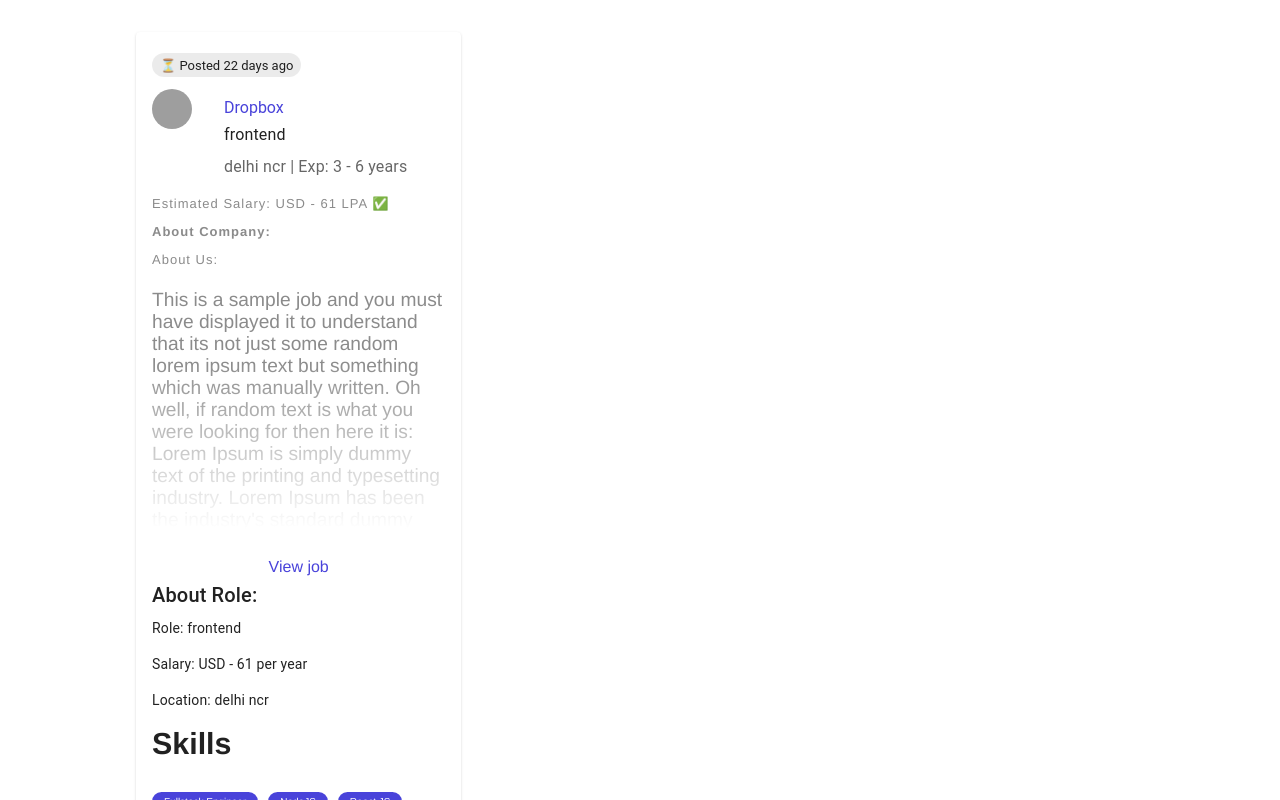
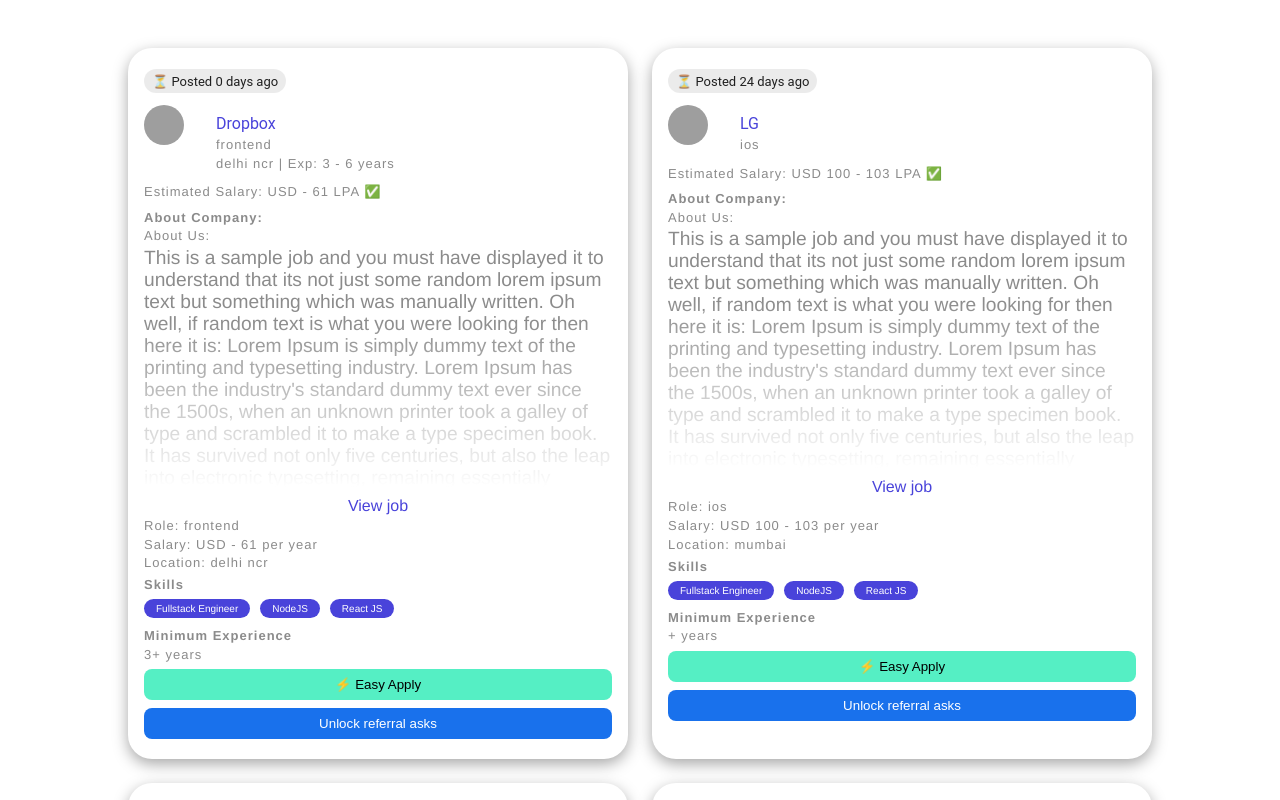
Before and after one commit to Subhash703/weekday-assignment, a React (Create React App) app: page / in a window 1280 px wide. Shown: the top 800 px of the page. Built offline with nearby package versions, Linux system fonts and the light colour scheme; grey boxes are pictures that could not be loaded.

Commit message:
integrate redux and fix ui issues

```diff
--- a/src/App.css
+++ b/src/App.css
@@ -1,3 +1,8 @@
+* {
+  margin: 0;
+  padding: 0;
+}
+
 body {
   min-height: 100vh;
   padding: 2rem;
@@ -16,15 +21,7 @@
   font-size: 56px;
 }
 
-.card-wrapper {
-  transition: all 0.5s;
-}
-
-.card-wrapper:hover {
-  transform: scale(1.02);
-}
-
-.fade-text {
+.faded-text {
   max-height: 240px;
   font-size: 1.2rem;
   color: #8b8b8b;
@@ -40,29 +37,71 @@
   padding: 4px 12px;
 }
 
-.custom-header-v3 {
+.custom-text {
   font-size: 13px;
-  font-weight: 600;
   letter-spacing: 1px;
+  line-height: 1.2;
   margin-bottom: 3px;
   color: #8b8b8b;
 }
+.header-v3 {
+  font-weight: 600;
+}
 
-.custom-header-v2 {
-  font-size: 13px;
+.header-v6 {
+  font-weight: 600;
+  margin: 0.4rem 0;
+}
+
+.header-v2 {
   font-weight: 400;
   letter-spacing: 1px;
-  line-height: 1.5;
-  color: #8b8b8b;
 }
 
-.primary-button {
+.button {
   cursor: pointer;
   border-radius: 8px;
   width: 100%;
   border: none;
-  background: #55efc4;
   color: rgb(0, 0, 0);
   font-weight: 500;
   padding: 8px 18px;
+  margin: 4px 0;
 }
+
+.button.flex-content {
+  display: flex;
+  justify-content: center;
+  align-items: center;
+}
+
+.primary-btn {
+  background: #55efc4;
+}
+
+.secondary-btn {
+  background: #1971ec;
+  color: #FFFFFF;
+}
+
+.grid-container {
+  width: 100%;
+  display: grid;
+  grid-gap: 24px;
+  grid-template-columns: repeat(auto-fill, minmax(360px, 1fr));
+  padding: 1rem 1em;
+}
+.grid-item {
+  border-radius: 24px;
+  display: flex;
+  flex-direction: column;
+  /* justify-content: space-between; */
+  flex: 1;
+  padding: 1rem;
+  transition: all 0.5s;
+  box-shadow: rgba(0, 0, 0, 0.35) 0px 5px 15px;
+}
+
+.grid-item:hover {
+  transform: scale(1.02);
+}
--- /dev/null
+++ b/src/components/CustomButton.tsx
@@ -0,0 +1,25 @@
+import React from 'react'
+import PropTypes from 'prop-types'
+
+interface CustomButtonProps {
+    title: string;
+    showIcons? : boolean;
+    icons?: string[];
+    onClickAction?: () => void;
+}
+
+const CustomButton: React.FC<CustomButtonProps> = ({title, showIcons = true, icons, onClickAction}) => {
+    const imageIcon = (icon: string) => {
+        return (
+            <img src={icon} alt={icon} style={{height: '14px', width: '14px', objectFit: 'cover'}} />
+        )
+    }
+    return (
+        <button className='button secondary-btn flex-content' onClick={onClickAction}>
+            {icons && icons.map(icon => imageIcon(icon))}
+            {title}
+        </button>
+    )
+}
+
+export default CustomButton
--- a/src/components/FadedText.tsx
+++ b/src/components/FadedText.tsx
@@ -3,7 +3,7 @@
 const FadedText: React.FC<{text: string, redirectUri: string}> = ({text, redirectUri}) => {
   return (
     <>
-        <p className="fade-text">{text}</p>
+        <p className="faded-text">{text}</p>
         <div style={{textAlign: 'center'}}>
         <a href={redirectUri} target="_blank" >View job</a>
         </div>
--- a/src/components/JobCard.tsx
+++ b/src/components/JobCard.tsx
@@ -1,6 +1,7 @@
 import { Box, Card, CardContent, Chip, Avatar, Typography } from '@mui/material';
 import React from 'react'
 import { Job } from '../redux/types';
+import CustomButton from './CustomButton';
 import CustomChip from './CustomChip';
 import FadedText from './FadedText';
 
@@ -21,9 +22,7 @@
   } = jobData;
 
   return (
-    <Box className='card-wrapper'>
-      <Card>
-        <CardContent>
+    <div className="card-content">
       <Chip size='small' label={`⏳ Posted ${Math.floor(Math.random()*100)/2} days ago`} />
       <Box style={{display: 'flex', gap: '2rem', marginTop: 10}}>
         <Box>
@@ -35,49 +34,45 @@
               {companyName}
             </a>
           </Typography>
-              <Typography variant="subtitle1" gutterBottom>
+          <p className="custom-text paragraph">
             {jobRole}
-              </Typography>
-             {minExp && maxExp && <Typography variant="body1" color="textSecondary" gutterBottom>
+          </p>
+          {minExp && maxExp && <p className="custom-text paragraph">
             {location} | Exp: {minExp} - {maxExp} years
-              </Typography>}
+          </p>}
         </Box>
       </Box>
-          <h2 className='custom-header-v2' style={{marginTop: 10}}>
+      <h2 className='custom-text header-v2' style={{marginTop: 10}}>
         Estimated Salary: {salaryCurrencyCode} {minJdSalary} - {maxJdSalary} LPA {'✅'}
       </h2>
-          <h3 className='custom-header-v3' style={{marginTop: 10}}>About Company:</h3>
-          <h2 className='custom-header-v2'>About Us:</h2>
+      <h3 className='custom-text header-v3' style={{marginTop: 10}}>About Company:</h3>
+      <h2 className='custom-text header-v2'>About Us:</h2>
       <FadedText text={jobDetailsFromCompany} redirectUri={jdLink}/>
-          <Typography variant="h6" gutterBottom>
-            About Role:
-          </Typography>
-          {jobRole && <Typography variant="body2" paragraph>
+      {jobRole && <p className="custom-text paragraph">
         Role: {jobRole}
-          </Typography>}
-          <Typography variant="body2" paragraph>
+      </p>}
+      <p className="custom-text paragraph">
         Salary: {salaryCurrencyCode} {minJdSalary} - {maxJdSalary} per year
-          </Typography>
-          {location && <Typography variant="body2" paragraph>
+      </p>
+      {location && <p className="custom-text paragraph">
         Location: {location}
-          </Typography>}
+      </p>}
 
       <div className='info-container poc-info-container'>
-            <h3 style={{marginTop: 10}}>Skills</h3>
+        <h6 className='custom-text header-v6'>Skills</h6>
         <div className="hard-lang-container" style={{ margin: '0px'}}>
           <div style={{display: 'flex', gap: 10,}}>
             <CustomChip content={'Fullstack Engineer'}/>
             <CustomChip content={'NodeJS'}/>
             <CustomChip content={'React JS'}/>
           </div>
-              <h3 className='custom-header-v3' style={{marginTop: 10}}>Minimum Experience</h3>
-              <h2 className='custom-header-v2'>{minExp}+ years</h2>
+          <h3 className='custom-text header-v3' style={{marginTop: 10}}>Minimum Experience</h3>
+          <h2 className='custom-text header-v2'>{minExp}+ years</h2>
         </div>
       </div>
-          <button className='primary-button'> ⚡ Easy Apply </button>
-        </CardContent>
-      </Card>
-    </Box>
+      <button className='button primary-btn'> ⚡ Easy Apply </button>
+      <CustomButton title='Unlock referral asks'/>
+    </div>
   );
 };
 
--- a/src/components/JobList.tsx
+++ b/src/components/JobList.tsx
@@ -1,70 +1,59 @@
 import { Grid } from '@mui/material';
 import React, { useEffect, useState } from 'react';
+import { useSelector } from 'react-redux';
+import { useAppDispatch } from '../hooks';
+import { fetchJobs } from '../redux/jobs/jobSlice';
+import { RootState } from '../redux/store';
 import JobCard from './JobCard';
 
 const pageSize = 10;
 
 export default function JobList() {
   const [page, setPage] = useState(1);
-  const [loading, setLoading] = useState(false);
-  const [jobs, setJobs] = useState<any[]>([{
-    jdUid: "cfff35ac-053c-11ef-83d3-06301d0a7178-92010",
-    jdLink: "https://weekday.works",
-    jobDetailsFromCompany:
-      "This is a sample job and you must have displayed it to understand that its not just some random lorem ipsum text but something which was manually written. Oh well, if random text is what you were looking for then here it is: Lorem Ipsum is simply dummy text of the printing and typesetting industry. Lorem Ipsum has been the industry's standard dummy text ever since the 1500s, when an unknown printer took a galley of type and scrambled it to make a type specimen book. It has survived not only five centuries, but also the leap into electronic typesetting, remaining essentially unchanged. It was popularised in the 1960s with the release of Letraset sheets containing Lorem Ipsum passages and now in this assignment.",
-    maxJdSalary: 61,
-    minJdSalary: null,
-    salaryCurrencyCode: "USD",
-    location: "delhi ncr",
-    minExp: 3,
-    maxExp: 6,
-    jobRole: "frontend",
-    companyName: "Dropbox",
-    logoUrl: "https://logo.clearbit.com/dropbox.com",
-  }]);
-
-  console.log("Here : ", jobs)
-
-  useEffect(() => {
-    fetchJobs();
-  }, []);
+  const { jobs, loading } = useSelector((state: RootState) => state.jobs);
+  const dispatch = useAppDispatch();
+  const fetchNextJobs = () => {
+    dispatch(fetchJobs({ limit: page * pageSize, offset: 0 }));
+  };
 
   useEffect(() => {
     const handleScroll = () => {
-      window.addEventListener("scroll", () => {
-        let scrollHeight = document.documentElement.scrollHeight;
-        let scrollTop = window.document.documentElement.scrollTop;
-        let viewHeight = window.innerHeight;
-        if (scrollTop + viewHeight + 1 >= scrollHeight) {
-          setPage(page + 1);
-        }
-      });
-    }
+      const scrollHeight = document.documentElement.scrollHeight;
+      const scrollTop = window.document.documentElement.scrollTop;
+      const viewHeight = window.innerHeight;
+
+      if (scrollTop + viewHeight + 1 >= scrollHeight) {
+        setPage((prevPage) => prevPage + 1);
+      }
+    };
+
+    window.addEventListener("scroll", handleScroll);
 
     return () => {
-      window.removeEventListener('scroll', handleScroll);
+      window.removeEventListener("scroll", handleScroll);
     };
-  }, []);
+  }, [page]);
 
-  const fetchJobs = () => {
-    return [];
-  }
-
+  useEffect(() => {
+    if (page > 0) {
+      fetchNextJobs();
+    }
+  }, [page, dispatch]);
 
   return (
     <div style={{ display: 'flex', justifyContent: 'center' }}>
       {loading && <div>Loading...</div>}
       {/* Jobs List */}
       {jobs && (
-        <Grid container spacing={2} style={{ maxWidth: '80vw' }} >
+        <div className='grid-container' style={{ maxWidth: '80vw' }}>
           {jobs.map((job) => (
-            <Grid style={{ minWidth: 275 }} item xs={12} sm={6} md={4} key={job.jdUid} >
+            <Grid className='grid-item' style={{ minWidth: 275 }} item xs={12} sm={6} md={4} key={job.jdUid}>
               <JobCard jobData={job} />
             </Grid>
           ))}
-        </Grid>
+        </div>
       )}
-      {(jobs.length == 0 && !loading) && "Can't find any Jobs"}
+      {(jobs.length === 0 && !loading) && "Can't find any Jobs"}
     </div>
   );
 }
--- /dev/null
+++ b/src/hooks.ts
@@ -0,0 +1,5 @@
+import { TypedUseSelectorHook, useDispatch, useSelector } from "react-redux";
+import { AppDispatch, RootState } from "./redux/store";
+
+export const useAppDispatch = () => useDispatch<AppDispatch>();
+export const useAppSelector: TypedUseSelectorHook<RootState> = useSelector;
--- a/src/index.js
+++ b/src/index.js
@@ -3,6 +3,8 @@
 import './index.css';
 import App from './App';
 import reportWebVitals from './reportWebVitals';
+import { Provider } from 'react-redux';
+import {store} from './redux/store';
 
 const container = document.getElementById("root")
 
@@ -11,7 +13,9 @@
 
   root.render(
     <React.StrictMode>
-        <App />
+      <Provider store={store}>
+            <App />
+      </Provider>
     </React.StrictMode>,
   )
 } else {
--- /dev/null
+++ b/src/redux/jobs/jobSlice.ts
@@ -0,0 +1,57 @@
+import { getSampleJdJSON } from "../../data";
+import { createAsyncThunk, createSlice, Dispatch } from "@reduxjs/toolkit";
+import { Job } from "../types";
+
+interface JobState {
+    jobs: Job[],
+    loading: boolean
+}
+
+const initialState: JobState = {
+    jobs: [],
+    loading: false
+}
+
+export const fetchJobs = createAsyncThunk(
+    'job/fetchJobs',
+    async (payload: { limit: number, offset: number }) => {
+        const { limit, offset } = payload;
+        try {
+            const data: any = await getSampleJdJSON();
+            return data.slice(offset, offset + limit);
+        } catch (error) {
+            throw error;
+        }
+    }
+);
+
+
+const jobSlice = createSlice({
+    name: 'job',
+    initialState: initialState,
+    reducers: {
+
+    },
+    extraReducers: (builder) => {
+        builder
+            .addCase(fetchJobs.pending, (state) => {
+                state.loading = true;
+            })
+            .addCase(fetchJobs.fulfilled, (state, action) => {
+                state.loading = false;
+                state.jobs = action.payload;
+            })
+            .addCase(fetchJobs.rejected, (state) => {
+                state.loading = false;
+                // Handle error if needed
+            });
+    }
+
+});
+
+export const jobActions = {
+    ...jobSlice.actions,
+    fetchJobs
+};
+
+export default jobSlice.reducer;
--- /dev/null
+++ b/src/redux/store.ts
@@ -0,0 +1,13 @@
+import { configureStore } from "@reduxjs/toolkit";
+import jobReducer from './jobs/jobSlice';
+
+export const store = configureStore({
+    reducer: {
+        jobs: jobReducer
+    }
+})
+
+// Export type of the state (as this is a typescript project)
+export type RootState = ReturnType<typeof store.getState>;
+
+export type AppDispatch = typeof store.dispatch;
```
Lines whose indentation alone changed are shown as unchanged.
